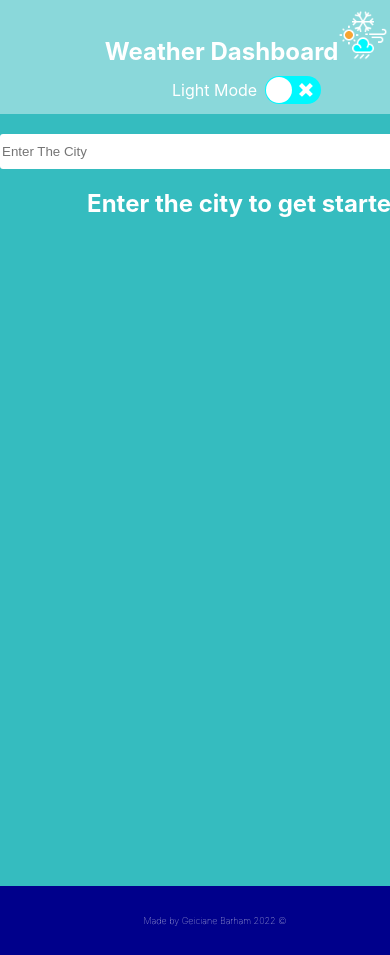
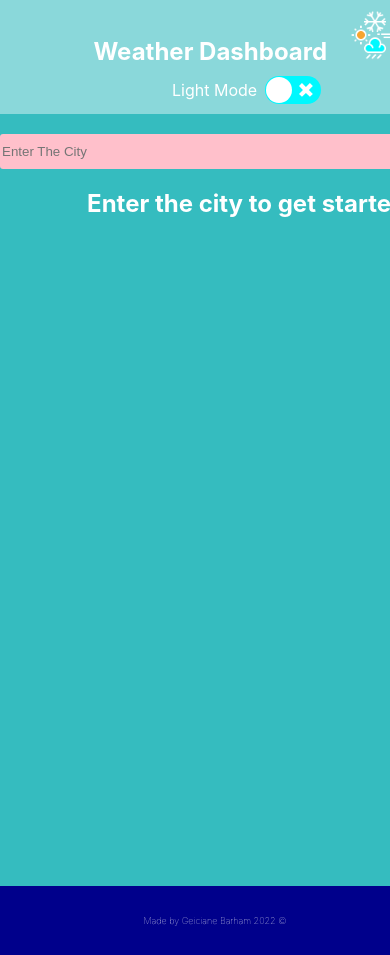
Before and after one commit to geicibarham/React---Weather-Dashboard, a React (Create React App) app: page / in a window 390 px wide. Shown: the top 955 px of the page. Built offline with nearby package versions, Linux system fonts and the light colour scheme.

Commit message:
fixing css

```diff
--- a/src/App.css
+++ b/src/App.css
@@ -1,10 +1,10 @@
 .App {
   text-align: center;
-  min-height: 95vh;
+  min-height: 90vh;
   border: 0;
   padding: 0;
+  justify-content: center;
 
-  justify-content: center;
 }
 
 div.react-switch-bg {
@@ -35,13 +35,16 @@ h1 {
 #dark {
   background-color: #1b3764;
   color: #fff;
+  min-width: max-content;
 
 }
 #light {
   background-color: #35bcbf;
   color: #fff;
+  min-width:100%;
 
 }
+
 .App-link {
   color: #61dafb;
 }
@@ -54,8 +57,6 @@ h1 {
 .switch {
   display: flex;
   align-self: baseline;
-  /* width: 100vw;
-  height: 100px; */
   justify-content: center;
   align-items: center;
   margin-top: 10px;
@@ -72,14 +73,6 @@ h1 {
 #dark .switch label {
   color: white;
 }
-#light .test {
-  padding: 100px;
-  background-color: rgba(255, 0, 191, 0.342);
-  width: fit-content;
-  margin: auto;
-  border-radius: 20px;
-}
-
 .switch input {
   opacity: 0;
   width: 0;
@@ -110,11 +103,6 @@ h1 {
   -webkit-transition: 0.4s;
   transition: 0.4s;
 }
-
-#dark > div.switch > div > div.react-switch-bg {
-  background-color: pink !important;
-}
-
 .fewCloudsday {
   background-image: url("./assets/images/fewcloudsDay.jpg");
   min-height: 100vh;
@@ -280,10 +268,11 @@ h1 {
   }
 
   #light {
-    display: flex;
+    display: block;
     background-color: #35bcbf;
     color: #fff;
-    min-width: fit-content;
+ min-width: max-content;
+
   }
 
   #dark {
@@ -293,3 +282,11 @@ h1 {
     min-width: fit-content;
   }
 }
+
+
+@media screen and (min-width:1200px) {
+
+.App{
+  min-height: 95vh;
+}
+}
--- a/src/App.js
+++ b/src/App.js
@@ -88,7 +88,7 @@ function App() {
         >
           <header>
             <h1>
-              Weather Dashboard
+              Weather Dashboard &nbsp; &nbsp;
               <img width="50px" src={weatherIcon} alt="weather icon" />
             </h1>
             <div className="switch">
@@ -100,8 +100,10 @@ function App() {
           <Search getCurrentWeather={getCurrentWeather} />
         </section>
 
+
       </div>
-      <Footer />
+     <Footer />
+
     </ThemeContext.Provider>
   );
 }
--- a/src/components/CardList/cardlist.css
+++ b/src/components/CardList/cardlist.css
@@ -53,6 +53,7 @@
   padding: 20px;
   color: black;
   border: solid 1px black;
+  font-weight: 500;
 }
 
 .cloudy {
@@ -70,7 +71,7 @@
   display: grid;
   grid-template-columns: 1fr 1fr 1fr 1fr 1fr;
   justify-items: center;
-  margin-bottom: 10px;
+ padding:20px;
 }
 
 #dark .weather-card {
@@ -78,27 +79,29 @@
   display: flex;
   flex-direction: column;
   align-items: center;
-  width: 65%;
+  width: 78%;
   border-radius: 10px;
   margin-top: 20px;
   padding: 20px;
   color: white;
   line-height: 2;
+  font-weight: 500;
   border: solid 1px white;
 }
 
 #light .weather-card {
-  background-color: rgba(251, 251, 251, 0.312);
+  background-color: rgba(251, 251, 251, 0.616);
   display: flex;
   flex-direction: column;
   align-items: center;
-  width: 65%;
+  width: 78%;
   border-radius: 10px;
   margin-top: 20px;
   padding: 20px;
   line-height: 2;
   color: black;
-  border: solid 1px black;
+  font-weight: 500;
+  border: solid 2px black;
 }
 
 @media screen and (max-width: 768px) {
--- a/src/components/Search/search.css
+++ b/src/components/Search/search.css
@@ -1,6 +1,7 @@
 .form{
     display: flex;
     justify-content: center;
+
 }
 
 .form button{
@@ -25,10 +26,16 @@
     box-sizing: border-box;
 }
 
-input[type=text]:focus {
-    border: none;
-  }
+
 
   @media screen and (max-width:768px) {
 
+    .form input{
+        background-color: pink;
+
+
+    }
+
+
+
   }
```
Also changed, not shown: src/assets/images/rainNight.jpg.
